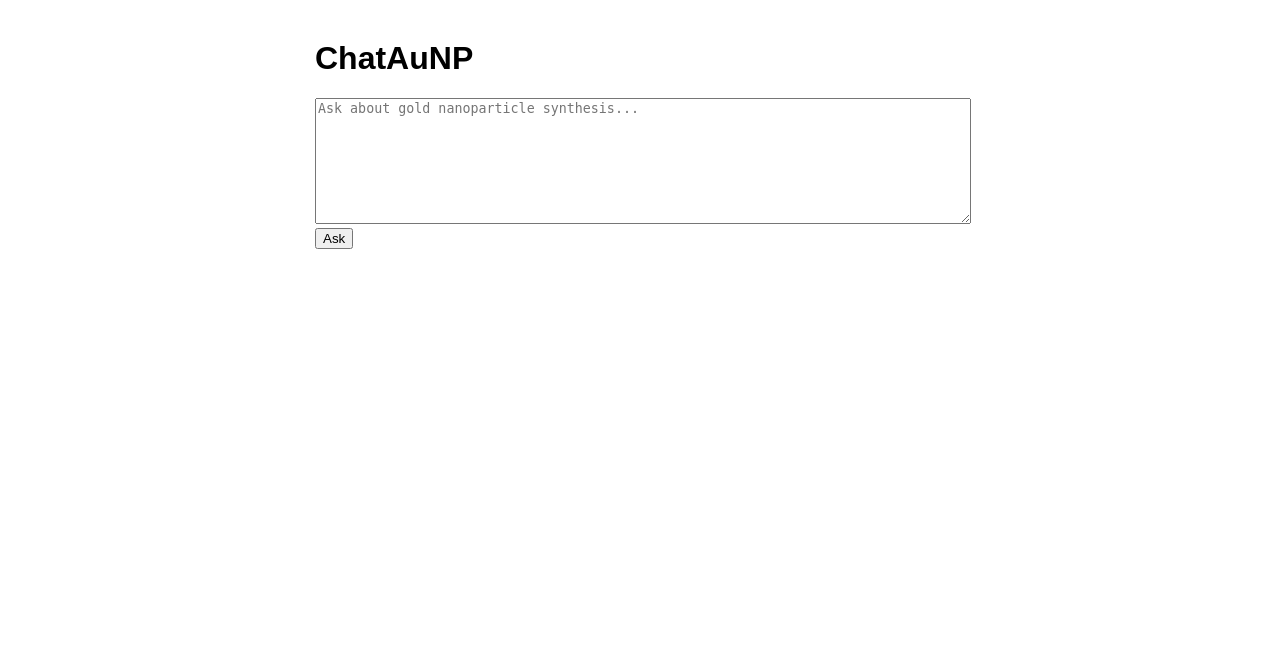
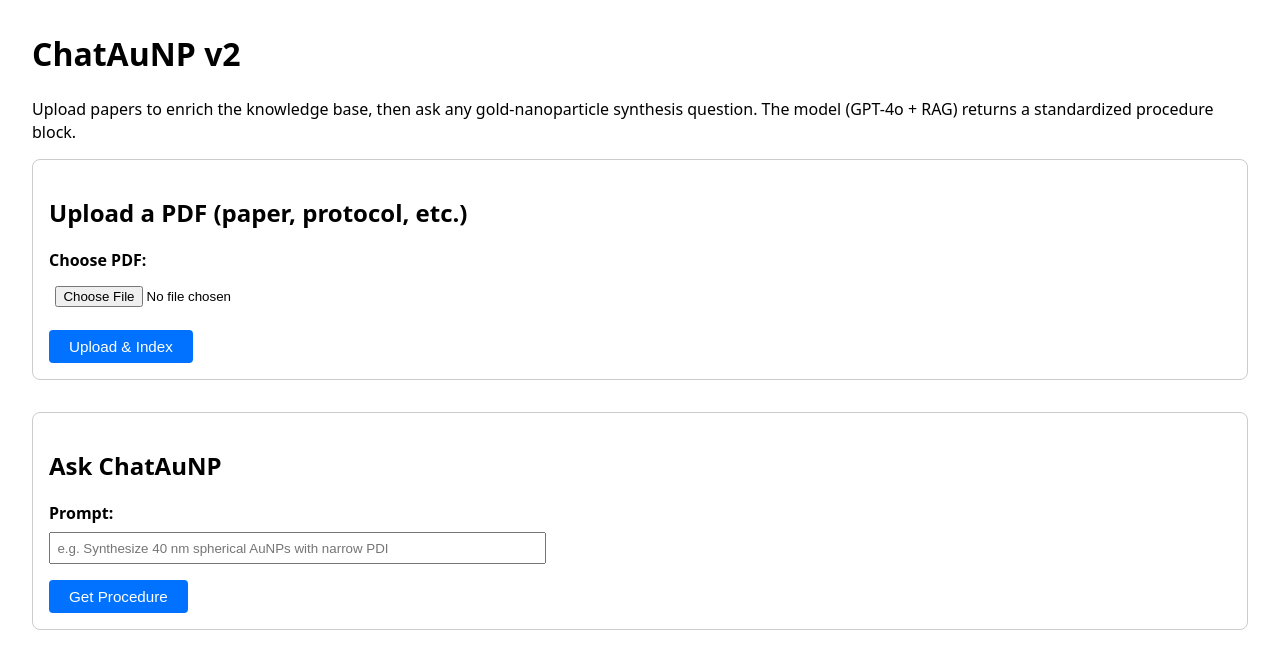
Before and after one commit to imraanykhan/ChatAuNP2, a Flask app: page / in a window 1280 px wide. Shown: the top 669 px of the page. Run offline with Flask 3, Linux system fonts and the light colour scheme.

Commit message:
Update index.html

```diff
--- a/templates/index.html
+++ b/templates/index.html
@@ -1,24 +1,62 @@
-<!DOCTYPE html>
+<!doctype html>
 <html lang="en">
 <head>
-  <meta charset="UTF-8">
-  <title>ChatAuNP – Turkevich Advisor</title>
+  <meta charset="utf-8">
+  <title>ChatAuNP v1.01, with uploads</title>
+
   <style>
-    body{font-family:Arial, sans-serif; max-width:650px; margin:40px auto;}
-    textarea{width:100%; height:120px;}
-    .answer{white-space:pre-wrap; background:#f2f2f2; padding:15px; border-radius:6px;}
+    body        { font-family: system-ui, sans-serif; margin: 2rem; line-height: 1.4; }
+    h1          { margin-top: 0; }
+    form        { margin-bottom: 2rem; padding: 1rem; border: 1px solid #ccc; border-radius: 8px; }
+    label       { font-weight: 600; }
+    input[type="text"],
+    input[type="file"] { width: 100%; max-width: 480px; margin: .5rem 0 1rem; padding: .4rem; }
+    button      { padding: .5rem 1.25rem; border: none; border-radius: 4px;
+                  background: #0072ff; color: white; font-size: 0.95rem; cursor: pointer; }
+    button:hover{ background: #005bd3; }
+    pre.answer  { white-space: pre-wrap; background: #f9f9f9; padding: 1rem;
+                  border: 1px solid #ddd; border-radius: 6px; }
   </style>
 </head>
 <body>
-  <h1>ChatAuNP</h1>
-  <form method="POST">
-    <textarea name="question" placeholder="Ask about gold nanoparticle synthesis..."></textarea><br>
-    <button type="submit">Ask</button>
+
+  <h1>ChatAuNP v2</h1>
+  <p>
+    Upload papers to enrich the knowledge base, then ask any gold-nanoparticle synthesis question.
+    The model (GPT-4o + RAG) returns a standardized procedure block.
+  </p>
+
+  <!-- ―――  PDF Upload  ――― -->
+  <form action="/upload" method="post" enctype="multipart/form-data">
+    <h2>Upload a PDF (paper, protocol, etc.)</h2>
+    <label for="file">Choose PDF:</label><br>
+    <input type="file" id="file" name="file" accept=".pdf" required>
+    <br>
+    <button>Upload &amp; Index</button>
   </form>
 
+  <!-- ―――  Ask questions  ――― -->
+  <form action="/" method="post">
+    <h2>Ask ChatAuNP</h2>
+    <label for="question">Prompt:</label><br>
+    <input type="text" id="question" name="question"
+           placeholder="e.g. Synthesize 40 nm spherical AuNPs with narrow PDI" required>
+    <br>
+    <button>Get Procedure</button>
+  </form>
+
+  <!-- ―――  answer panel  ――― -->
   {% if answer %}
-  <h2>Response</h2>
-  <div class="answer">{{ answer }}</div>
+    <h2>Generated Procedure</h2>
+    <pre class="answer">{{ answer }}</pre>
+    <p>
+      <small>
+        Need the JSON? Send the above block to <code>/convert</code> as shown in the README
+        or use <code>curl</code>:
+        <code>curl -X POST /convert -H "Content-Type: application/json" -d '{"procedure":"..."}'</code>
+      </small>
+    </p>
   {% endif %}
+
 </body>
 </html>
```
